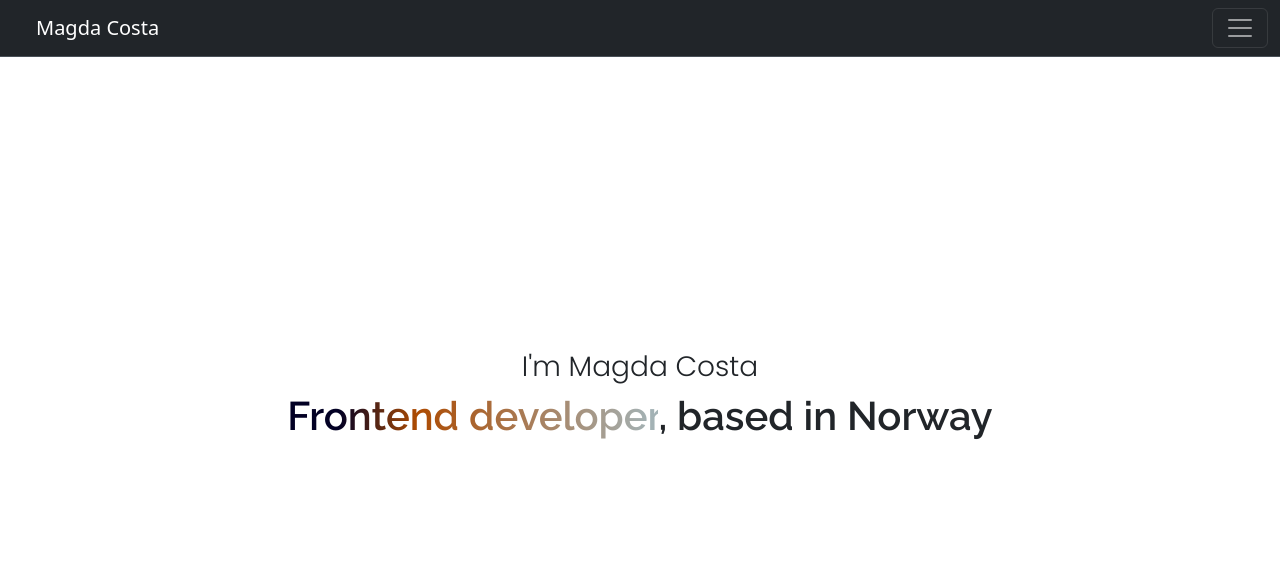
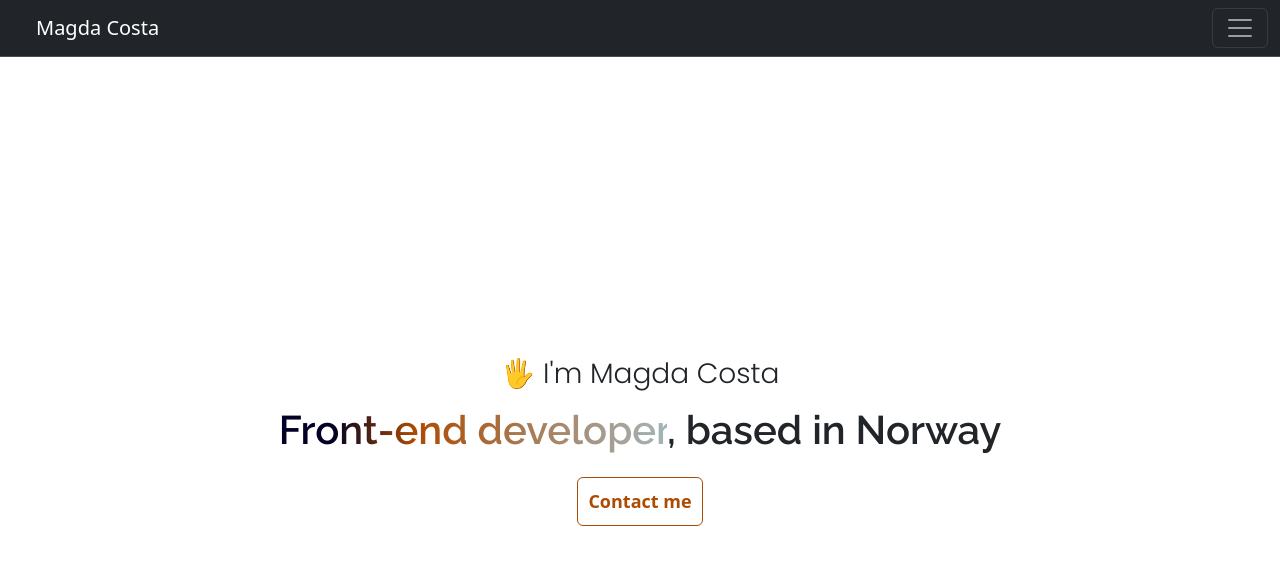
Before and after one commit to MagCost/Portfolio-page, a plain HTML site: page index.html in a window 1280 px wide. Drawn offline with nearby package versions, Linux system fonts and the light colour scheme.

Commit message:
Adding button to main page and properties in CSS

```diff
--- a/index.html
+++ b/index.html
@@ -2,6 +2,7 @@
 <html lang="en">
 
 <head>
+    <title>Hi, I am Magda</title>
     <meta charset="UTF-8">
     <meta name="viewport" content="width=device-width, initial-scale=1.0">
     <link rel="stylesheet" href="style.css" />
@@ -16,7 +17,7 @@
     <script src="https://cdn.jsdelivr.net/npm/bootstrap@5.3.1/dist/js/bootstrap.bundle.min.js"
         integrity="sha384-HwwvtgBNo3bZJJLYd8oVXjrBZt8cqVSpeBNS5n7C8IVInixGAoxmnlMuBnhbgrkm"
         crossorigin="anonymous"></script>
-    <title>Document</title>
+
 </head>
 
 <body>
@@ -53,13 +54,16 @@
         </div>
     </nav>
 
-    <div class="header">
+    <div class="head">
         <h3>
-            I'm Magda Costa
+            🖐 I'm Magda Costa
         </h3>
+        <div class="gradient-background">
         <h1>
-            <span class="frontend">Frontend developer</span>, based in Norway
+            <span class="frontend-text">Front-end developer</span>, based in Norway
         </h1>
+        </div>
+        <button type="button" class="btn btn-outline" id="button-home">Contact me</button>
     </div>
 
 
--- a/style.css
+++ b/style.css
@@ -1,8 +1,15 @@
-body {
-  background-color: #d7dbda;
+:root {
+  --first-color: #d7dbda;
+  --secondary-color: #ad4b02;
+  --third-color: #45505b;
+  --fourth-color: #432910;
 }
 
-.header {
+body {
+  background-color: var(--first-color);
+}
+
+.head {
   height: 100px;
   position: absolute;
   top: 0;
@@ -10,41 +17,46 @@ body {
   left: 0;
   right: 0;
   margin: auto;
+  text-align: center;
 }
 
-#home-properties {
-  color: #ad4b02;
+#button-home {
+  color: var(--secondary-color);
   font-weight: bold;
+  border-color: var(--secondary-color);
+  padding: 10px;
+  font-size: 18px;
+  margin-top: 15px;
+}
+
+#button-home:hover {
+  background-color: var(--secondary-color);
+  color: var(--first-color);
 }
 
 h1 {
   font-family: "Raleway", sans-serif;
   font-size: 50px;
-  color: #45505b;
+  color: var(--third-color);
 }
 
-.frontend {
+h3 {
+  font-family: "Poppins", sans-serif;
+  font-size: 30px;
+  color: var(--fourth-color);
+  padding: 7px;
+}
+
+.frontend-text {
   background-image: linear-gradient(
     90deg,
     rgba(2, 0, 36, 1) 14%,
     rgba(173, 75, 2, 1) 35%,
     rgba(163, 178, 181, 1) 98%
   );
+
   -webkit-background-clip: text;
+  -moz-background-clip: text;
   -webkit-text-fill-color: transparent;
+  -moz-text-fill-color: transparent;
 }
-
-h3 {
-  font-family: "Poppins", sans-serif;
-  font-size: 30px;
-  color: #432910;
-}
-
-h1,
-h3 {
-  text-align: center;
-}
-
-#japan-image {
-  padding: 0px 0px;
-}
```
Also changed, not shown: about.html (+5 -3 lines).
